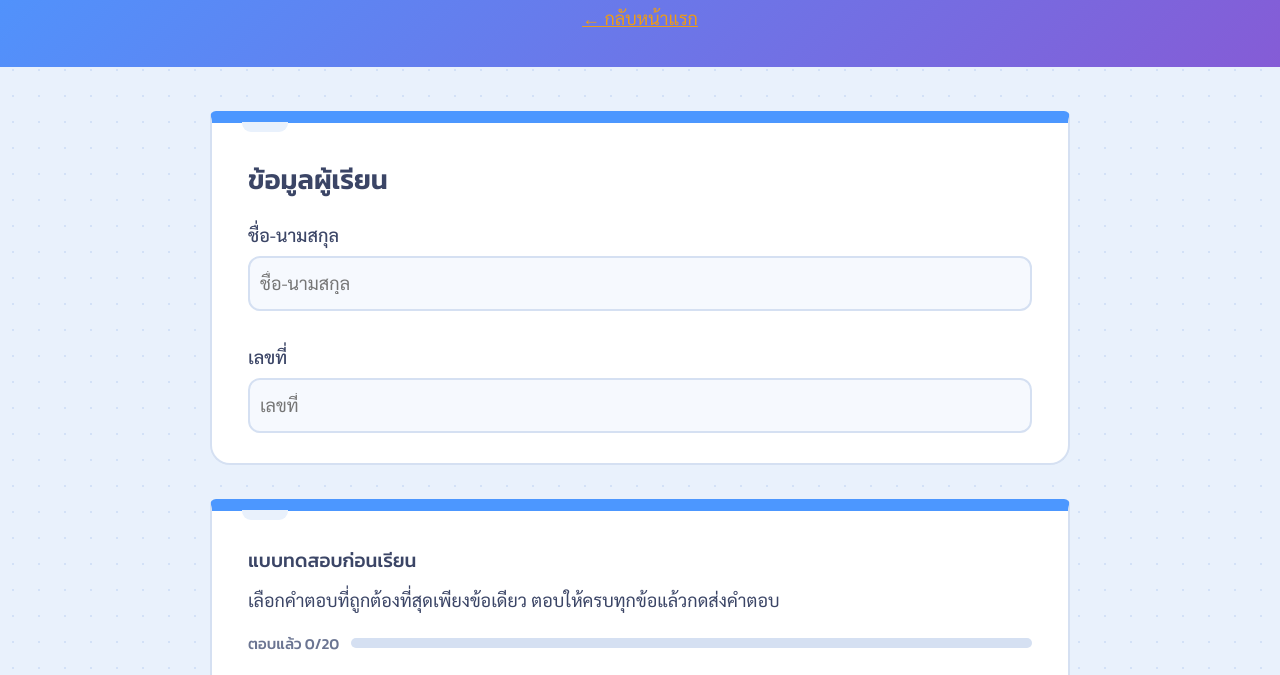
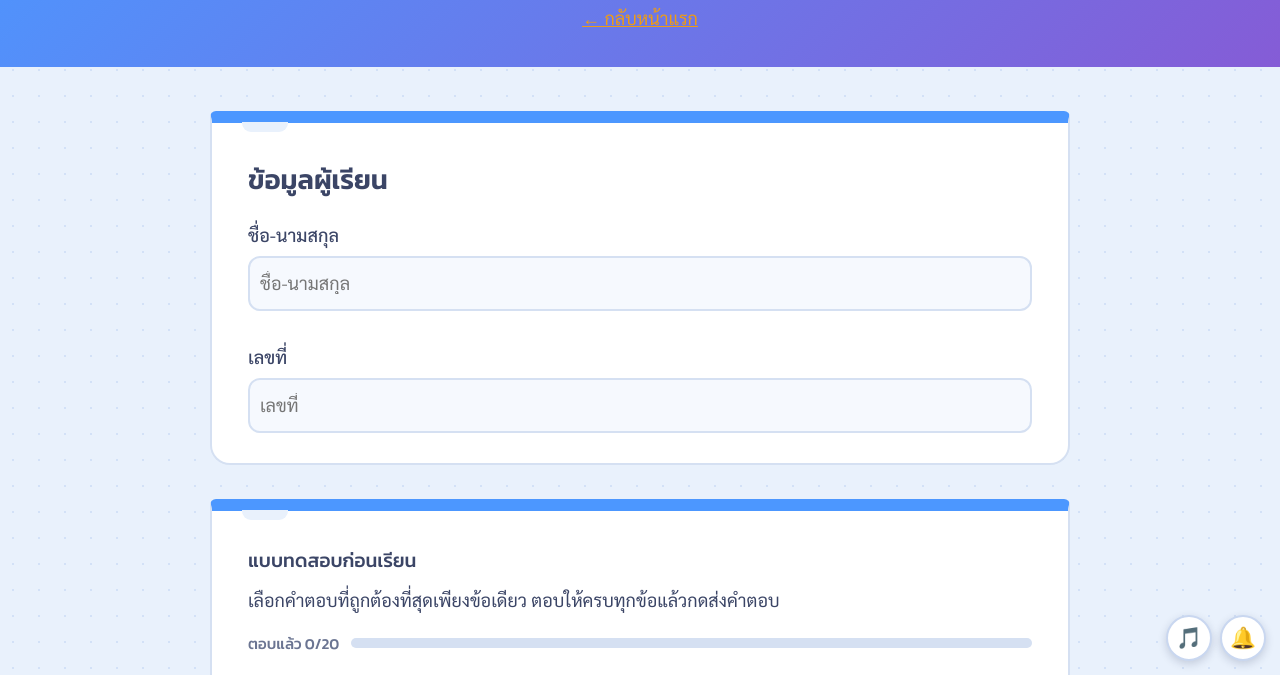
Before and after one commit to thirasaksriraksa-debug/scratch-learning, a plain HTML site: page test.html in a window 1280 px wide. Shown: the part 125-800 px from the top of the page. Drawn offline with Linux system fonts and the light colour scheme.

Commit message:
Add sound.js script to test.html

```diff
--- a/test.html
+++ b/test.html
@@ -183,5 +183,6 @@ document.getElementById('submitBtn').addEventListener('click', function () {
   res.scrollIntoView({ behavior: 'smooth', block: 'center' });
 });
 </script>
+<script src="sound.js"></script>
 </body>
 </html>
```
